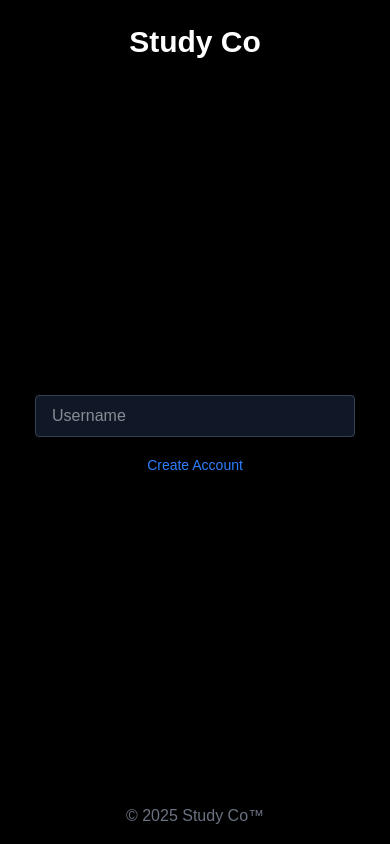
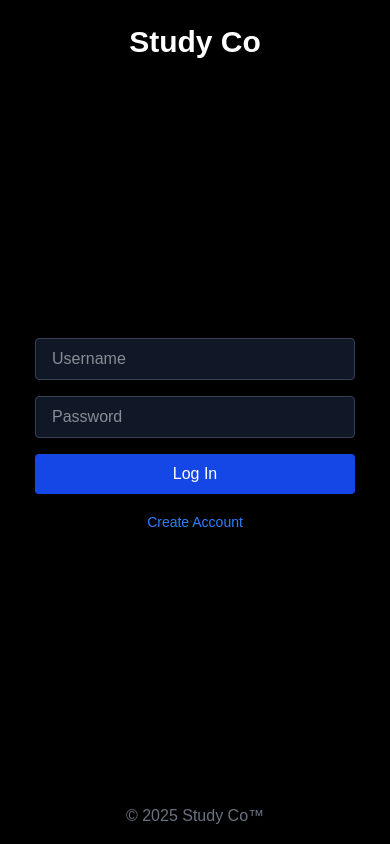
Before and after one commit to zanerisinger-max/study, a Next.js app: page /login in a window 390 px wide. Built offline with nearby package versions, Linux system fonts and the light colour scheme.

Commit message:
Updated homepage: Study Co, centered logo, hamburger menu

```diff
--- a/app/login/page.tsx
+++ b/app/login/page.tsx
@@ -3,14 +3,30 @@
 import { useState } from "react";
 import { useRouter } from "next/navigation";
 
+// Mock users for testing
+const mockUsers = [
+  { username: "testuser", password: "password123" },
+  { username: "student", password: "studyco" },
+];
+
 export default function Login() {
   const router = useRouter();
   const [username, setUsername] = useState("");
   const [password, setPassword] = useState("");
+  const [error, setError] = useState("");
 
   const handleLogin = () => {
-    console.log("Username:", username, "Password:", password);
-    router.push("/after-login"); // placeholder after login
+    // Check if username/password matches mock database
+    const userFound = mockUsers.find(
+      (user) => user.username === username && user.password === password
+    );
+
+    if (userFound) {
+      setError("");
+      router.push("/after-login"); // placeholder page
+    } else {
+      setError("Invalid username or password");
+    }
   };
 
   return (
@@ -28,6 +44,9 @@ export default function Login() {
       {/* Centered Login Form */}
       <main className="flex flex-col items-center justify-center flex-1">
         <div className="flex flex-col space-y-4 w-80">
+          {/* Error message */}
+          {error && <p className="text-red-500 text-sm text-center">{error}</p>}
+
           {/* Username Field */}
           <input
             type="text"
@@ -37,8 +56,7 @@ export default function Login() {
             onChange={(e) => setUsername(e.target.value)}
           />
 
-          {/* Password Field (only shows if username typed) */}
-          {username && (
+          {/* Password Field (always visible) */}
           <input
             type="password"
             placeholder="Password"
@@ -46,19 +64,16 @@ export default function Login() {
             value={password}
             onChange={(e) => setPassword(e.target.value)}
           />
-          )}
 
-          {/* Login Button (only shows if password typed) */}
-          {password && (
+          {/* Login Button */}
           <button
             onClick={handleLogin}
             className="bg-blue-700 hover:bg-blue-600 px-4 py-2 rounded text-white"
           >
             Log In
           </button>
-          )}
 
-          {/* Create Account link (small blue text) */}
+          {/* Create Account link */}
           <div className="text-center">
             <span
               className="text-blue-500 text-sm cursor-pointer hover:underline"
```
Lines whose indentation alone changed are shown as unchanged.
